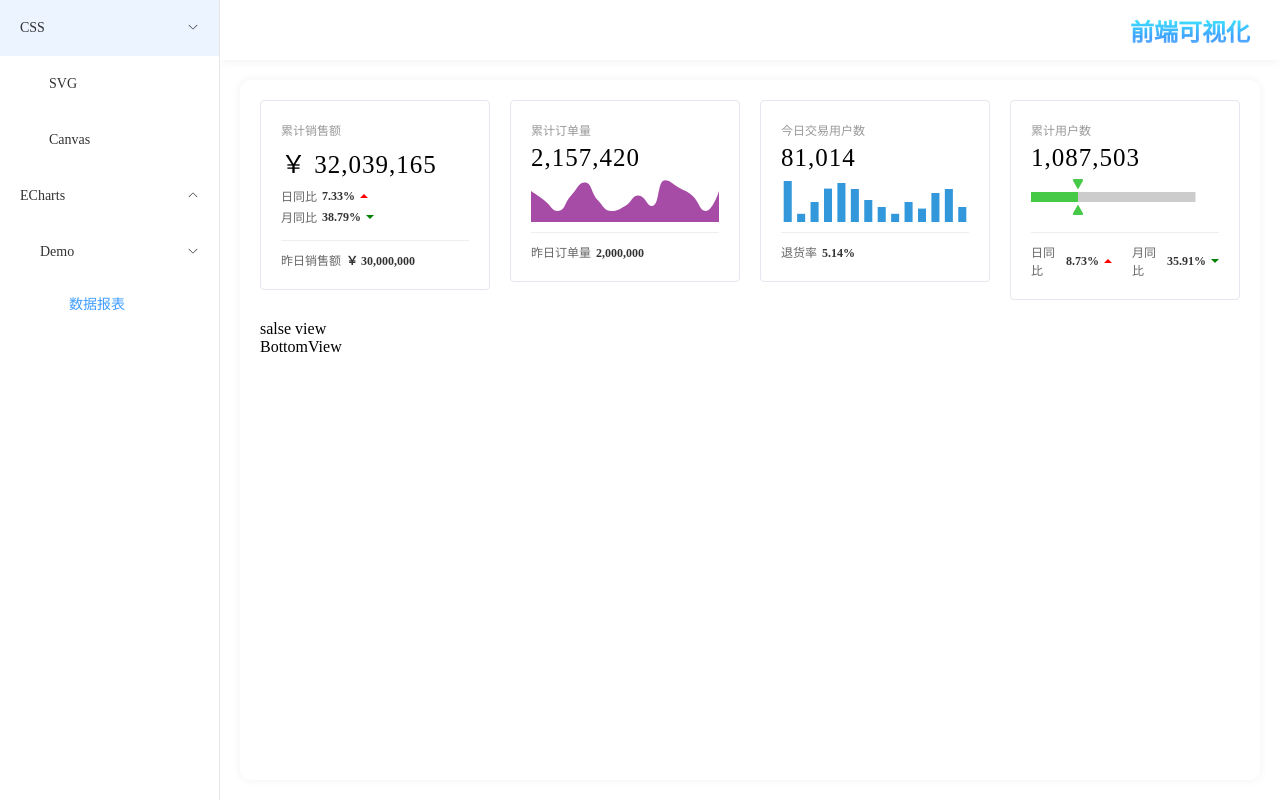
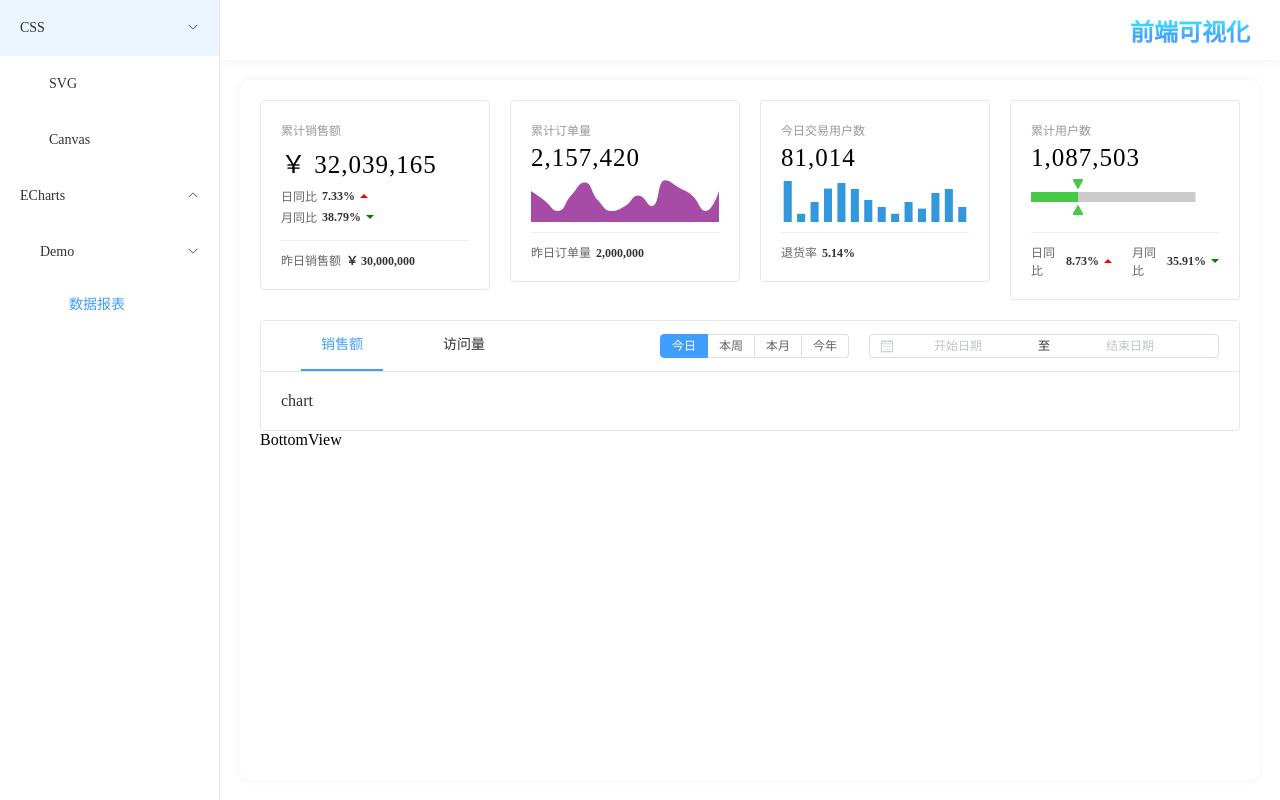
Before and after one commit to h7ml/front-end-data-visualization, a Vue app: page /#/eCharts/datavReportDev in a window 1280 px wide. Built offline with nearby package versions, Linux system fonts and the light colour scheme; a small style sheet from the web is missing.

Commit message:
echarts 销售趋势组件头部开发

```diff
--- a/src/main.js
+++ b/src/main.js
@@ -3,6 +3,7 @@
 import router from './router'
 import store from './store'
 import ElementPlus from 'element-plus'
+import zhCn from 'element-plus/es/locale/lang/zh-cn'
 import 'element-plus/dist/index.css'
 import RootComponent from './components/Root'
 import '@/assets/iconfont/index.css'
@@ -10,6 +11,6 @@
 createApp(App)
   .use(store)
   .use(router)
-  .use(ElementPlus)
+  .use(ElementPlus, { locale: zhCn })
   .use(RootComponent)
   .mount('#app')
--- a/src/views/ECharts/DatavReportDev/components/SalseView/SalseView.vue
+++ b/src/views/ECharts/DatavReportDev/components/SalseView/SalseView.vue
@@ -1,13 +1,125 @@
 <template>
-  <div>
-    salse view
+  <div class="salse__view">
+    <el-card shadow="hover">
+      <template #header>
+        <div class="menu__wrapper">
+          <el-menu
+            mode="horizontal"
+            :default-active="activeIndex"
+            @select="onMenuSelect"
+            class="sales__view__menu"
+          >
+            <el-menu-item index="1">销售额</el-menu-item>
+            <el-menu-item index="2">访问量</el-menu-item>
+          </el-menu>
+          <div class="menu__right">
+            <el-radio-group v-model="radioSelect" size="small">
+              <el-radio-button label="今日"></el-radio-button>
+              <el-radio-button label="本周"></el-radio-button>
+              <el-radio-button label="本月"></el-radio-button>
+              <el-radio-button label="今年"></el-radio-button>
+            </el-radio-group>
+            <el-date-picker
+              class="salse__view__date__picker"
+              size="small"
+              v-model="date"
+              type="daterange"
+              unlink-panels
+              range-separator="至"
+              start-placeholder="开始日期"
+              end-placeholder="结束日期"
+              :shortcuts="shortcuts"
+            >
+            </el-date-picker>
+          </div>
+        </div>
+      </template>
+      <template #default>
+        <div>chart</div>
+      </template>
+    </el-card>
   </div>
 </template>
 
 <script setup>
+import { ref, reactive } from 'vue'
+
+const activeIndex = ref('1')
+
+function onMenuSelect(index) {
+  activeIndex.value = index
+}
+
+const radioSelect = ref('今日')
+
+const date = ref(null)
+
+const shortcuts = reactive([
+  {
+    text: '最近一周',
+    value: () => {
+      const end = new Date()
+      const start = new Date()
+      start.setTime(start.getTime() - 3600 * 1000 * 24 * 7)
+      return [start, end]
+    }
+  },
+  {
+    text: '最近一个月',
+    value: () => {
+      const end = new Date()
+      const start = new Date()
+      start.setTime(start.getTime() - 3600 * 1000 * 24 * 30)
+      return [start, end]
+    }
+  },
+  {
+    text: '最近三个月',
+    value: () => {
+      const end = new Date()
+      const start = new Date()
+      start.setTime(start.getTime() - 3600 * 1000 * 24 * 90)
+      return [start, end]
+    }
+  }
+])
 
 </script>
 
 <style lang="scss" scoped>
+.menu__wrapper {
+  position: relative;
+  display: flex;
+}
 
+.sales__view__menu {
+  width: 100%;
+  padding-left: 20px;
+
+  .el-menu-item {
+    height: 50px;
+    line-height: 50px;
+    margin: 0 20px;
+  }
+}
+
+.menu__right {
+  position: absolute;
+  right: 0;
+  top: 0;
+  right: 20px;
+  height: 50px;
+  display: flex;
+  align-items: center;
+  justify-content: flex-end;
+
+  :deep .salse__view__date__picker {
+    margin-left: 20px;
+  }
+}
+
+:deep .el-card__header {
+  border-bottom: none;
+  padding: 0;
+}
 </style>
```
